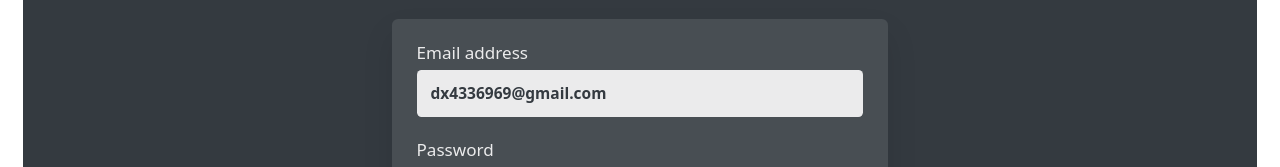
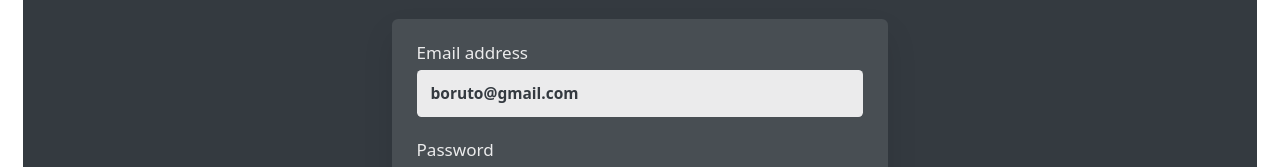
Before and after one commit to Sophianx234/worldWise, a React (Vite) app: page /login in a window 1280 px wide. Shown: the part 173-340 px from the top of the page. Built offline with nearby package versions, Linux system fonts and the light colour scheme; no server answers.

Commit message:
fixing fixes

```diff
--- a/src/pages/Login.jsx
+++ b/src/pages/Login.jsx
@@ -9,8 +9,8 @@ import { useNavigate } from "react-router-dom"
 
 function Login() {
     const {isAuthenticated, user, dispatch } = useAuth()
-    const [mail , setMail] = useState('dx4336969@gmail.com')
-    const [pass , setPass] = useState('damianx123')
+    const [mail , setMail] = useState('boruto@gmail.com')
+    const [pass , setPass] = useState('xyz@223344')
     const navigate = useNavigate();
     function handleLogin(e){
         e.preventDefault();
```
